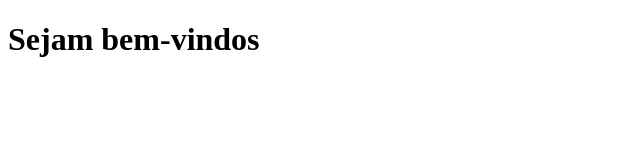
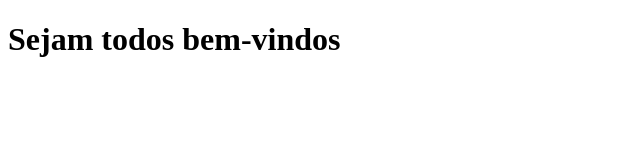
Before and after one commit to rommelcarneiro/git-pmgcc-t-20212, a plain HTML site: page index.html in a window 1280 px wide. Shown: the whole page, without its empty margins (0-640 px from the left). Drawn offline with Linux system fonts and the light colour scheme.

Commit message:
UPDATE index.html mudando as boas vindas

```diff
--- a/index.html
+++ b/index.html
@@ -7,6 +7,6 @@
     <title>Git e GitHub</title>
 </head>
 <body>
-    <h1>Sejam bem-vindos</h1>
+    <h1>Sejam todos bem-vindos</h1>
 </body>
 </html>
```
